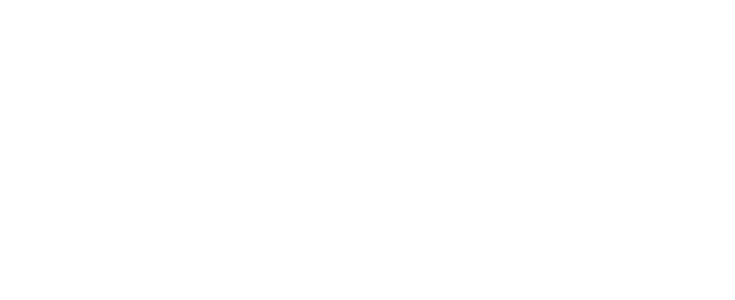
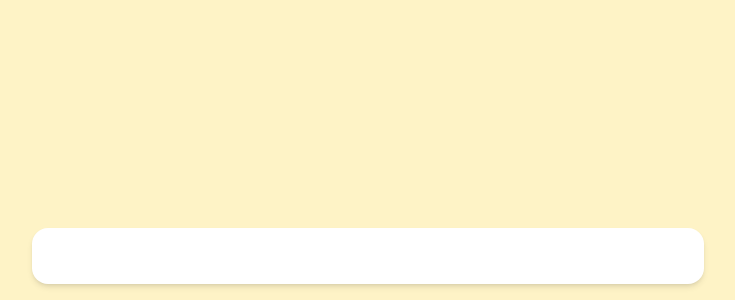
Before and after one commit to tuxgyn/chatboot, a React (Vite) app: page / in a window 1280 px wide. Shown: the part 500-800 px from the top of the page, without its empty margins (272-1007 px from the left). Built offline with nearby package versions, Linux system fonts and the light colour scheme.

Commit message:
fase 1 e 2 implementada

```diff
--- a/src/App.tsx
+++ b/src/App.tsx
@@ -1,7 +1,12 @@
+import { ChatLayout } from "./components/ChatLayout";
+
 export default function App() {
   return (
-    <div>
-
-    </div>
-  )
+    <ChatLayout
+      history={null}
+      composer={
+        <div className="min-h-14 rounded-2xl bg-white shadow-md" />
+      }
+    />
+  );
 }
--- /dev/null
+++ b/src/components/ChatLayout.tsx
@@ -0,0 +1,17 @@
+import type { ReactNode } from "react";
+
+type ChatLayoutProps = {
+  history: ReactNode;
+  composer: ReactNode;
+};
+
+export function ChatLayout({ history, composer }: ChatLayoutProps) {
+  return (
+    <div className="min-h-dvh bg-amber-100 px-4">
+      <div className="mx-auto flex min-h-dvh w-full max-w-2xl flex-col">
+        <div className="min-h-0 flex-1 overflow-y-auto py-4">{history}</div>
+        <div className="pb-4">{composer}</div>
+      </div>
+    </div>
+  );
+}
```
Also changed, not shown: src/types/chat.ts (added, +8 -0 lines).
